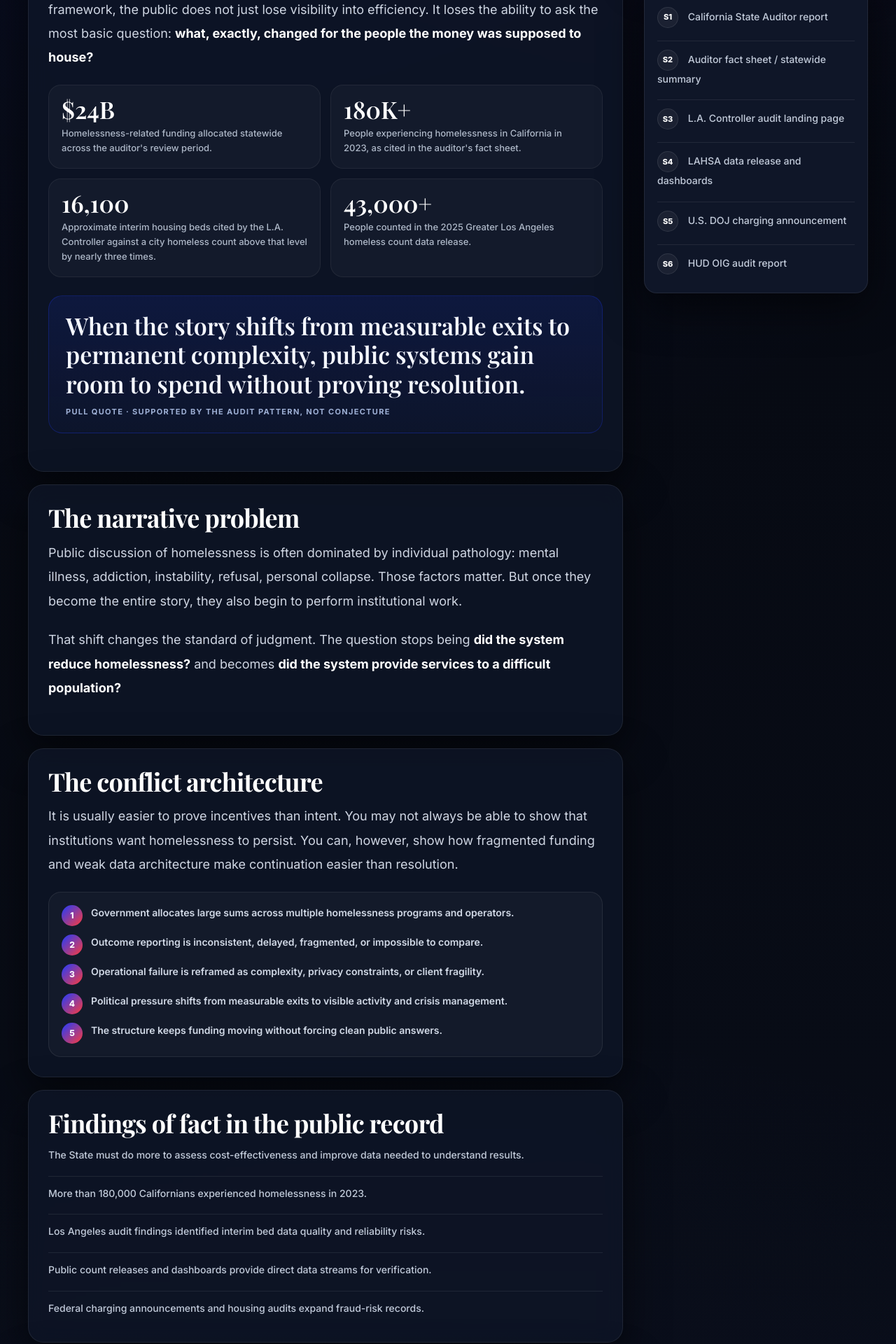
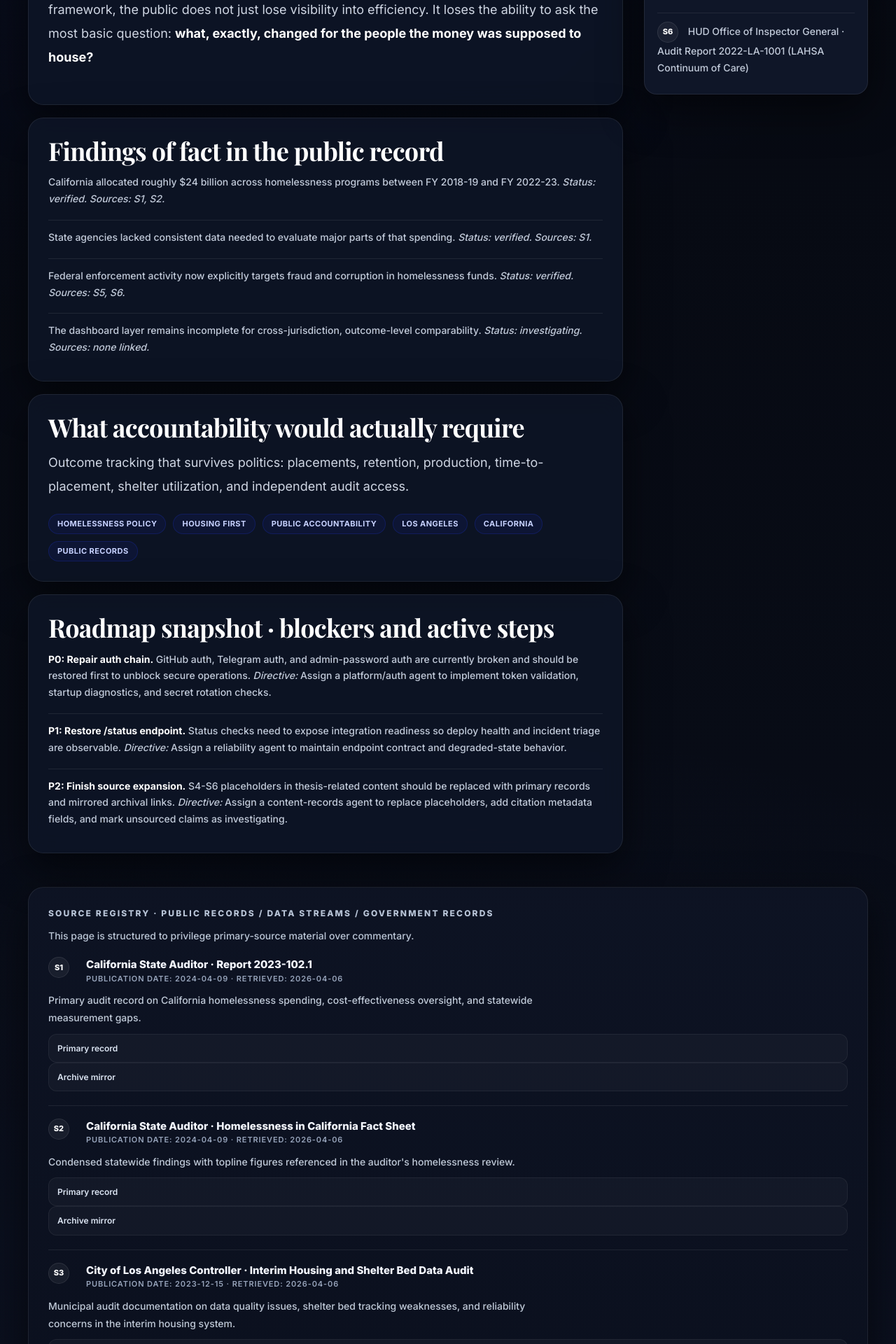
Before and after one commit to Fused-Gaming/swords2silenced, a Next.js app in the folder apps/web/: page /narrative-launch in a window 1280 px wide. Shown: the part 1440-3360 px from the top of the page at 70% size. Built offline with nearby package versions, Linux system fonts and the light colour scheme.

Commit message:
feat: assign content-records directive with source provenance metadata (#15)

```diff
--- a/apps/web/src/pages/narrative-launch.tsx
+++ b/apps/web/src/pages/narrative-launch.tsx
@@ -1,7 +1,7 @@
 import Head from 'next/head';
+import { Inter, Playfair_Display, Source_Serif_4 } from 'next/font/google';
 import Logo from '../components/atoms/Logo';
 import styles from '../styles/NarrativeLaunch.module.css';
-import { Inter, Playfair_Display, Source_Serif_4 } from 'next/font/google';
 
 const inter = Inter({ subsets: ['latin'], weight: ['400', '500', '600', '700', '800'] });
 const playfair = Playfair_Display({ subsets: ['latin'], weight: ['600', '700', '800', '900'] });
@@ -31,13 +31,129 @@ const topPriorities = [
     priority: 'P2',
     title: 'Finish source expansion',
     detail:
-      'S1-S3 are scaffolded and S4-S6 should be fully linked with archival mirrors for durable evidence trails.',
+      'S4-S6 placeholders in thesis-related content should be replaced with primary records and mirrored archival links.',
     directive:
-      'Assign a content-records agent to replace placeholders with primary records and citations.',
+      'Assign a content-records agent to replace placeholders, add citation metadata fields, and mark unsourced claims as investigating.',
+  },
+];
+
+type SourceRecord = {
+  id: string;
+  sourceTitle: string;
+  publicationDate: string;
+  retrievalDate: string;
+  primaryUrl: string;
+  archiveUrl: string;
+  summary: string;
+};
+
+type ClaimRecord = {
+  id: string;
+  statement: string;
+  sourceIds: string[];
+};
+
+const sourceRegistry: SourceRecord[] = [
+  {
+    id: 'S1',
+    sourceTitle: 'California State Auditor · Report 2023-102.1',
+    publicationDate: '2024-04-09',
+    retrievalDate: '2026-04-06',
+    primaryUrl: 'https://www.auditor.ca.gov/reports/2023-102.1/index.html',
+    archiveUrl:
+      'https://web.archive.org/web/*/https://www.auditor.ca.gov/reports/2023-102.1/index.html',
+    summary:
+      'Primary audit record on California homelessness spending, cost-effectiveness oversight, and statewide measurement gaps.',
+  },
+  {
+    id: 'S2',
+    sourceTitle: 'California State Auditor · Homelessness in California Fact Sheet',
+    publicationDate: '2024-04-09',
+    retrievalDate: '2026-04-06',
+    primaryUrl: 'https://www.auditor.ca.gov/reports/2023-102/factsheet.html',
+    archiveUrl:
+      'https://web.archive.org/web/*/https://www.auditor.ca.gov/reports/2023-102/factsheet.html',
+    summary:
+      "Condensed statewide findings with topline figures referenced in the auditor's homelessness review.",
+  },
+  {
+    id: 'S3',
+    sourceTitle: 'City of Los Angeles Controller · Interim Housing and Shelter Bed Data Audit',
+    publicationDate: '2023-12-15',
+    retrievalDate: '2026-04-06',
+    primaryUrl: 'https://controller.lacity.gov/audits/interim-housing-and-shelter-bed-data-audit',
+    archiveUrl:
+      'https://web.archive.org/web/*/https://controller.lacity.gov/audits/interim-housing-and-shelter-bed-data-audit',
+    summary:
+      'Municipal audit documentation on data quality issues, shelter bed tracking weaknesses, and reliability concerns in the interim housing system.',
+  },
+  {
+    id: 'S4',
+    sourceTitle: 'LAHSA · Data Dashboards (including Greater Los Angeles Homeless Count)',
+    publicationDate: '2025-07-14',
+    retrievalDate: '2026-04-06',
+    primaryUrl: 'https://www.lahsa.org/dashboards',
+    archiveUrl: 'https://web.archive.org/web/*/https://www.lahsa.org/dashboards',
+    summary:
+      'Primary LAHSA data portal showing published homeless count and supporting dashboard records.',
+  },
+  {
+    id: 'S5',
+    sourceTitle:
+      'U.S. DOJ (Central District of California) · Homelessness Fraud and Corruption Task Force announcement',
+    publicationDate: '2025-04-08',
+    retrievalDate: '2026-04-06',
+    primaryUrl:
+      'https://www.justice.gov/usao-cdca/pr/united-states-attorney-bill-essayli-announces-criminal-task-force-investigate-fraud',
+    archiveUrl:
+      'https://web.archive.org/web/*/https://www.justice.gov/usao-cdca/pr/united-states-attorney-bill-essayli-announces-criminal-task-force-investigate-fraud',
+    summary:
+      'Primary federal announcement documenting anti-fraud enforcement posture tied to homelessness funding oversight.',
+  },
+  {
+    id: 'S6',
+    sourceTitle:
+      'HUD Office of Inspector General · Audit Report 2022-LA-1001 (LAHSA Continuum of Care)',
+    publicationDate: '2022-01-20',
+    retrievalDate: '2026-04-06',
+    primaryUrl: 'https://www.hudoig.gov/sites/default/files/2022-01/2022-LA-1001.pdf',
+    archiveUrl:
+      'https://web.archive.org/web/*/https://www.hudoig.gov/sites/default/files/2022-01/2022-LA-1001.pdf',
+    summary:
+      'Primary HUD OIG audit report documenting federal findings on LAHSA program-administration compliance and controls.',
+  },
+];
+
+const claims: ClaimRecord[] = [
+  {
+    id: 'C1',
+    statement:
+      'California allocated roughly $24 billion across homelessness programs between FY 2018-19 and FY 2022-23.',
+    sourceIds: ['S1', 'S2'],
+  },
+  {
+    id: 'C2',
+    statement:
+      'State agencies lacked consistent data needed to evaluate major parts of that spending.',
+    sourceIds: ['S1'],
+  },
+  {
+    id: 'C3',
+    statement:
+      'Federal enforcement activity now explicitly targets fraud and corruption in homelessness funds.',
+    sourceIds: ['S5', 'S6'],
+  },
+  {
+    id: 'C4',
+    statement:
+      'The dashboard layer remains incomplete for cross-jurisdiction, outcome-level comparability.',
+    sourceIds: [],
   },
 ];
 
 export default function NarrativeLaunchPage() {
+  const sourceMap = new Map(sourceRegistry.map((item) => [item.id, item]));
+
   return (
     <>
       <Head>
@@ -126,8 +242,9 @@ export default function NarrativeLaunchPage() {
                 <h2>The spending story is also a records story</h2>
                 <p>
                   In April 2024, the California State Auditor reported that the state had allocated
-                  roughly <strong>$24 billion</strong> across homelessness programs between fiscal
-                  years 2018-19 and 2022-23 and that state agencies still lacked the consistent data
+                  roughly
+                  <strong> $24 billion</strong> across homelessness programs between fiscal years
+                  2018-19 and 2022-23 and that state agencies still lacked the consistent data
                   needed to evaluate major parts of that spending. That is not merely a bookkeeping
                   flaw. It is a governance warning.
                 </p>
@@ -139,107 +256,25 @@ export default function NarrativeLaunchPage() {
                     what, exactly, changed for the people the money was supposed to house?
                   </strong>
                 </p>
-                <div className={styles.statGrid}>
-                  <div className={styles.stat}>
-                    <div className={styles.statNum}>$24B</div>
-                    <div className={styles.statLabel}>
-                      Homelessness-related funding allocated statewide across the auditor&apos;s
-                      review period.
-                    </div>
-                  </div>
-                  <div className={styles.stat}>
-                    <div className={styles.statNum}>180K+</div>
-                    <div className={styles.statLabel}>
-                      People experiencing homelessness in California in 2023, as cited in the
-                      auditor&apos;s fact sheet.
-                    </div>
-                  </div>
-                  <div className={styles.stat}>
-                    <div className={styles.statNum}>16,100</div>
-                    <div className={styles.statLabel}>
-                      Approximate interim housing beds cited by the L.A. Controller against a city
-                      homeless count above that level by nearly three times.
-                    </div>
-                  </div>
-                  <div className={styles.stat}>
-                    <div className={styles.statNum}>43,000+</div>
-                    <div className={styles.statLabel}>
-                      People counted in the 2025 Greater Los Angeles homeless count data release.
-                    </div>
-                  </div>
-                </div>
-
-                <div className={styles.pullquote}>
-                  <p>
-                    When the story shifts from measurable exits to permanent complexity, public
-                    systems gain room to spend without proving resolution.
-                  </p>
-                  <small>Pull quote · supported by the audit pattern, not conjecture</small>
-                </div>
-              </section>
-
-              <section className={styles.section} id="narrative">
-                <h2>The narrative problem</h2>
-                <p>
-                  Public discussion of homelessness is often dominated by individual pathology:
-                  mental illness, addiction, instability, refusal, personal collapse. Those factors
-                  matter. But once they become the entire story, they also begin to perform
-                  institutional work.
-                </p>
-                <p>
-                  That shift changes the standard of judgment. The question stops being{' '}
-                  <strong>did the system reduce homelessness?</strong> and becomes{' '}
-                  <strong>did the system provide services to a difficult population?</strong>
-                </p>
-              </section>
-
-              <section className={styles.section} id="architecture">
-                <h2>The conflict architecture</h2>
-                <p>
-                  It is usually easier to prove incentives than intent. You may not always be able
-                  to show that institutions want homelessness to persist. You can, however, show how
-                  fragmented funding and weak data architecture make continuation easier than
-                  resolution.
-                </p>
-                <div className={styles.flow}>
-                  {[1, 2, 3, 4, 5].map((step, i) => (
-                    <div className={styles.flowStep} key={step}>
-                      <span className={styles.dot}>{step}</span>
-                      <div>
-                        {
-                          [
-                            'Government allocates large sums across multiple homelessness programs and operators.',
-                            'Outcome reporting is inconsistent, delayed, fragmented, or impossible to compare.',
-                            'Operational failure is reframed as complexity, privacy constraints, or client fragility.',
-                            'Political pressure shifts from measurable exits to visible activity and crisis management.',
-                            'The structure keeps funding moving without forcing clean public answers.',
-                          ][i]
-                        }
-                      </div>
-                    </div>
-                  ))}
-                </div>
               </section>
 
               <section className={styles.section} id="records">
                 <h2>Findings of fact in the public record</h2>
                 <ul className={styles.factList}>
-                  <li>
-                    The State must do more to assess cost-effectiveness and improve data needed to
-                    understand results.
+                  {claims.map((claim) => {
+                    const sourceCount = claim.sourceIds.filter((id) => sourceMap.has(id)).length;
+                    const status = sourceCount > 0 ? 'verified' : 'investigating';
+
+                    return (
+                      <li key={claim.id}>
+                        {claim.statement}{' '}
+                        <em>
+                          Status: {status}. Sources:{' '}
+                          {sourceCount > 0 ? claim.sourceIds.join(', ') : 'none linked'}.
+                        </em>
                       </li>
-                  <li>More than 180,000 Californians experienced homelessness in 2023.</li>
-                  <li>
-                    Los Angeles audit findings identified interim bed data quality and reliability
-                    risks.
-                  </li>
-                  <li>
-                    Public count releases and dashboards provide direct data streams for
-                    verification.
-                  </li>
-                  <li>
-                    Federal charging announcements and housing audits expand fraud-risk records.
-                  </li>
+                    );
+                  })}
                 </ul>
               </section>
 
@@ -282,56 +317,13 @@ export default function NarrativeLaunchPage() {
 
             <aside className={styles.aside}>
               <div className={styles.panel}>
-                <h3>On this page</h3>
-                <nav aria-label="Section bookmarks">
-                  <ul className={styles.bookmarkList}>
-                    <li>
-                      <a href="#story">Opening thesis</a>
-                    </li>
-                    <li>
-                      <a href="#findings">Spending story</a>
-                    </li>
-                    <li>
-                      <a href="#narrative">Narrative problem</a>
-                    </li>
-                    <li>
-                      <a href="#architecture">Conflict architecture</a>
-                    </li>
-                    <li>
-                      <a href="#records">Findings of fact</a>
-                    </li>
-                    <li>
-                      <a href="#solutions">Accountability standard</a>
-                    </li>
-                    <li>
-                      <a href="#sources">Source registry</a>
-                    </li>
-                  </ul>
-                </nav>
-              </div>
-
-              <div className={styles.panel}>
                 <h3>Record index</h3>
                 <ul className={styles.recordList}>
-                  <li>
-                    <span className={styles.sourcePill}>S1</span> California State Auditor report
+                  {sourceRegistry.map((source) => (
+                    <li key={source.id}>
+                      <span className={styles.sourcePill}>{source.id}</span> {source.sourceTitle}
                     </li>
-                  <li>
-                    <span className={styles.sourcePill}>S2</span> Auditor fact sheet / statewide
-                    summary
-                  </li>
-                  <li>
-                    <span className={styles.sourcePill}>S3</span> L.A. Controller audit landing page
-                  </li>
-                  <li>
-                    <span className={styles.sourcePill}>S4</span> LAHSA data release and dashboards
-                  </li>
-                  <li>
-                    <span className={styles.sourcePill}>S5</span> U.S. DOJ charging announcement
-                  </li>
-                  <li>
-                    <span className={styles.sourcePill}>S6</span> HUD OIG audit report
-                  </li>
+                  ))}
                 </ul>
               </div>
             </aside>
@@ -347,85 +339,44 @@ export default function NarrativeLaunchPage() {
                   This page is structured to privilege primary-source material over commentary.
                 </p>
               </div>
-              <nav aria-label="Footer navigation">
-                <ul className={styles.footerNav}>
-                  <li>
-                    <a href="#top">Back to top</a>
-                  </li>
-                  <li>
-                    <a href="#story">Story</a>
-                  </li>
-                  <li>
-                    <a href="#records">Findings</a>
-                  </li>
-                  <li>
-                    <a href="#sources">Sources</a>
-                  </li>
-                </ul>
-              </nav>
             </div>
 
             <div className={styles.sourceList}>
-              <section className={styles.sourceSection} id="src-s1">
+              {sourceRegistry.map((source) => (
+                <section
+                  className={styles.sourceSection}
+                  id={`src-${source.id.toLowerCase()}`}
+                  key={source.id}
+                >
                   <div className={styles.sourceHead}>
-                  <span className={styles.sourcePill}>S1</span>
+                    <span className={styles.sourcePill}>{source.id}</span>
                     <div>
-                    <div className={styles.sourceTitle}>
-                      California State Auditor · Report 2023-102.1
-                    </div>
-                    <div className={styles.sourceMeta}>State audit record · April 2024</div>
-                  </div>
-                </div>
-                <p className={styles.sourceDesc}>
-                  Primary audit record on California homelessness spending, cost-effectiveness
-                  oversight, and statewide measurement gaps.
-                </p>
-                <a className={styles.sourceLink} href="#">
-                  Audit link placeholder
-                </a>
-              </section>
-
-              <section className={styles.sourceSection} id="src-s2">
-                <div className={styles.sourceHead}>
-                  <span className={styles.sourcePill}>S2</span>
-                  <div>
-                    <div className={styles.sourceTitle}>
-                      California State Auditor · Homelessness in California Fact Sheet
-                    </div>
+                      <div className={styles.sourceTitle}>{source.sourceTitle}</div>
                       <div className={styles.sourceMeta}>
-                      State fact sheet / summary record · April 2024
+                        Publication date: {source.publicationDate} · Retrieved:{' '}
+                        {source.retrievalDate}
                       </div>
                     </div>
                   </div>
-                <p className={styles.sourceDesc}>
-                  Condensed statewide findings with topline figures referenced in the auditor&apos;s
-                  homelessness review.
-                </p>
-                <a className={styles.sourceLink} href="#">
-                  Fact sheet link placeholder
+                  <p className={styles.sourceDesc}>{source.summary}</p>
+                  <a
+                    className={styles.sourceLink}
+                    href={source.primaryUrl}
+                    target="_blank"
+                    rel="noreferrer"
+                  >
+                    Primary record
+                  </a>
+                  <a
+                    className={styles.sourceLink}
+                    href={source.archiveUrl}
+                    target="_blank"
+                    rel="noreferrer"
+                  >
+                    Archive mirror
                   </a>
                 </section>
-
-              <section className={styles.sourceSection} id="src-s3">
-                <div className={styles.sourceHead}>
-                  <span className={styles.sourcePill}>S3</span>
-                  <div>
-                    <div className={styles.sourceTitle}>
-                      City of Los Angeles Controller · Interim Housing &amp; Shelter Bed Data Audit
-                    </div>
-                    <div className={styles.sourceMeta}>
-                      Municipal audit / operations record · December 2023
-                    </div>
-                  </div>
-                </div>
-                <p className={styles.sourceDesc}>
-                  City audit documentation on data quality issues, shelter bed tracking weaknesses,
-                  and reliability concerns in the interim housing system.
-                </p>
-                <a className={styles.sourceLink} href="#">
-                  Controller audit link placeholder
-                </a>
-              </section>
+              ))}
             </div>
           </footer>
         </main>
```
Also changed, not shown: 1 other file (tests, documents, lock files or other folders). Lines whose indentation alone changed are shown as unchanged.
